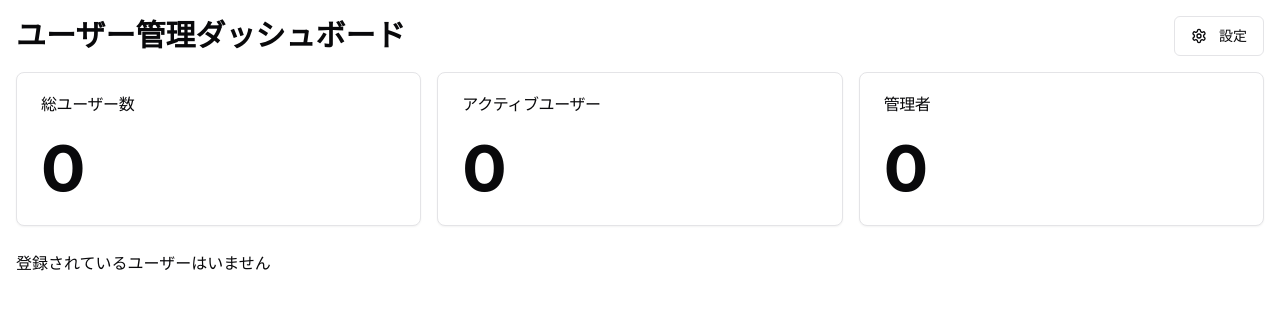
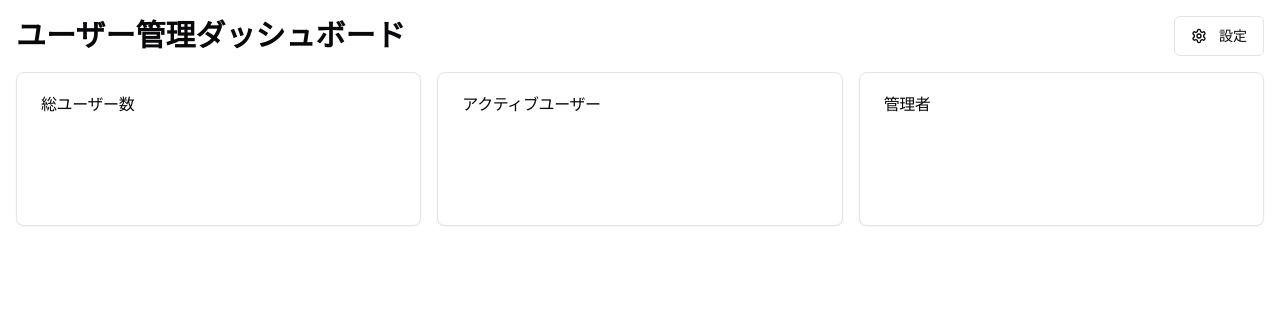
Before and after one commit to siakas/nextjs-react-hook-form-sample, a Next.js app: page / in a window 1280 px wide. Shown: the top 310 px of the page. Built offline with nearby package versions, Linux system fonts and the light colour scheme.

Commit message:
Refactor: リロード時に表示がちらつく箇所を修正

```diff
--- a/components/features/user-list/UserList.tsx
+++ b/components/features/user-list/UserList.tsx
@@ -50,7 +50,7 @@ export const UserList = () => {
   };
 
   if (users.length === 0) {
-    return <p className="mt-6">登録されているユーザーはいません</p>;
+    return null;
   }
 
   return (
--- a/components/features/user-statistics/UserStatisticsCard.tsx
+++ b/components/features/user-statistics/UserStatisticsCard.tsx
@@ -1,4 +1,5 @@
 import { Card, CardContent, CardHeader, CardTitle } from "@/components/ui/card";
+import { cn } from "@/lib/utils";
 
 type Props = {
   label: string;
@@ -20,7 +21,14 @@ export const UserStatisticsCard = ({ label, userCount, onClick }: Props) => {
         </CardTitle>
       </CardHeader>
       <CardContent>
-        <div className="text-[64px] font-bold leading-none">{userCount}</div>
+        <div
+          className={cn(
+            "text-[64px] font-bold leading-none",
+            !userCount && "opacity-0",
+          )}
+        >
+          {userCount}
+        </div>
       </CardContent>
     </Card>
   );
--- a/package.json
+++ b/package.json
@@ -1,6 +1,6 @@
 {
   "name": "react-hook-form-sample",
-  "version": "0.2.0",
+  "version": "0.2.1",
   "private": true,
   "scripts": {
     "dev": "next dev",
```
